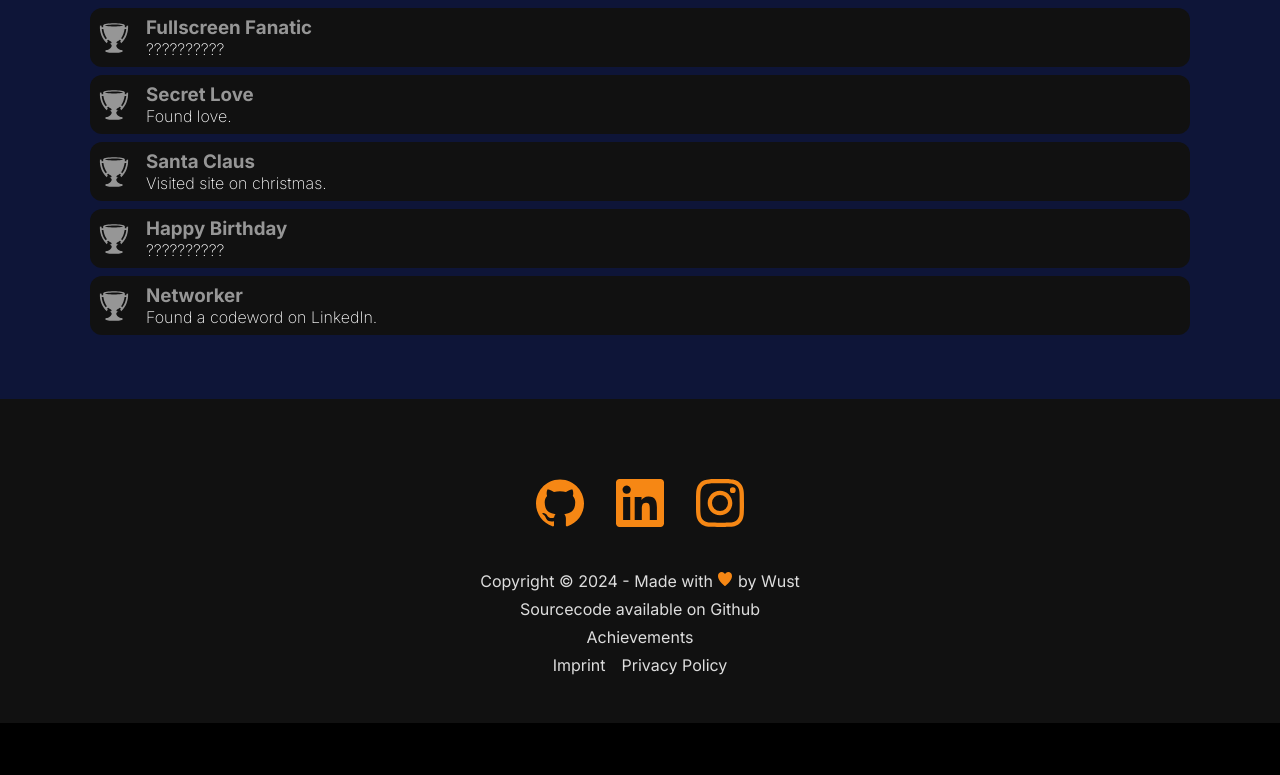
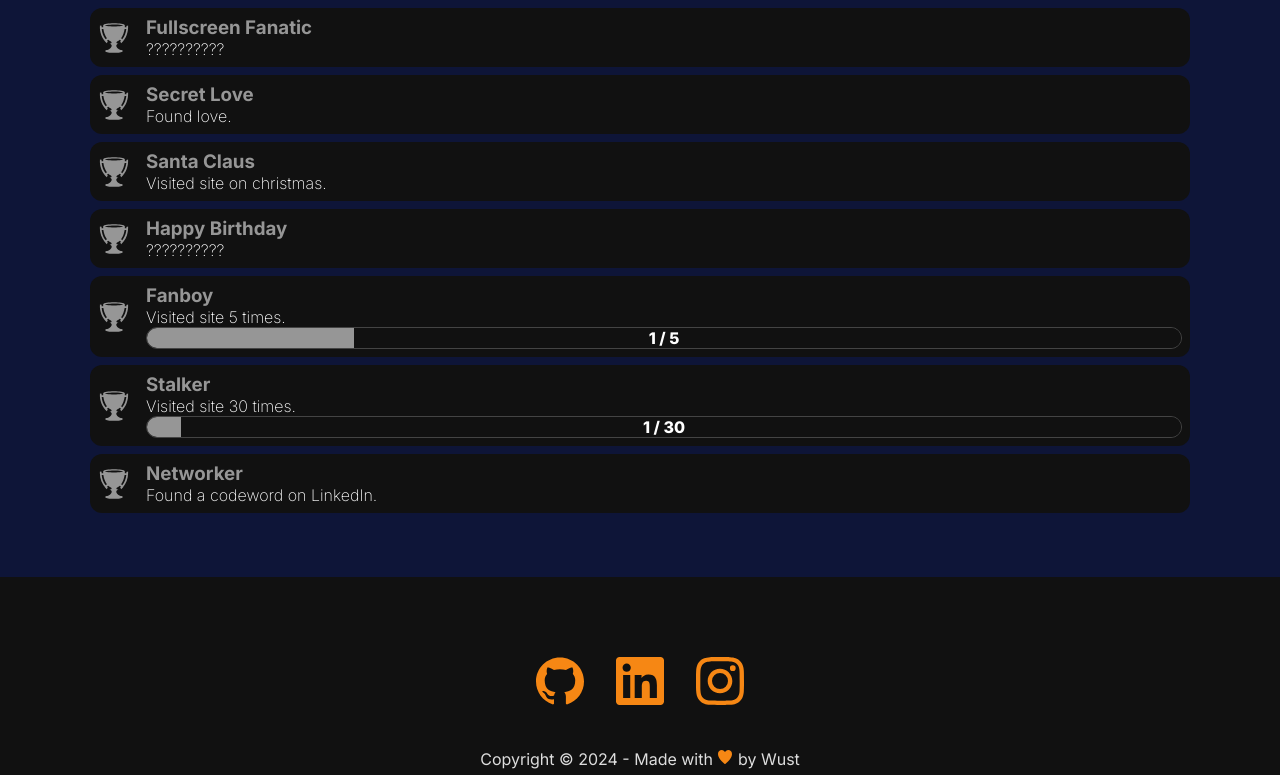
Before and after one commit to TobiasWust/tobiaswust2024, a Next.js app: page /achievements in a window 1280 px wide. Shown: the part 1038-1813 px from the top of the page. Before the commit the page ends 1761 px from the top, so only its background shows below. Built offline with nearby package versions, Linux system fonts and the light colour scheme.

Commit message:
fix store bug, fanboy

```diff
--- a/src/achievements/achievementStore.ts
+++ b/src/achievements/achievementStore.ts
@@ -27,14 +27,19 @@ const achievementStore = create(
       if (get().counters[counterName] && get().counters[counterName] > value) return;
       set({
         counters: {
+          ...get().counters,
           [counterName]: value
         }
       })
     },
     increaseCounter: (counterName) => {
       const value = get().counters[counterName] || 0;
+      console.log('value:', value);
+      console.log('counterName:', counterName);
+      console.log('value2:', get().counters[counterName]);
       set({
         counters: {
+          ...get().counters,
           [counterName]: value + 1
         }
       })
--- a/src/achievements/useAVisits.ts
+++ b/src/achievements/useAVisits.ts
@@ -7,10 +7,12 @@ export default function useAVisits() {
   const counters = achievementStore((state) => state.counters);
 
   useEffect(() => {
+    console.log('hi');
     increaseCounter('visits');
   }, [increaseCounter]);
 
   useEffect(() => {
-    if (counters.visits > 2) addAchievement('fanboy');
+    if (counters.visits >= 5) addAchievement('fanboy');
+    if (counters.visits >= 30) addAchievement('stalker');
   }, [addAchievement, counters.visits]);
 }
--- a/src/components/Footer.tsx
+++ b/src/components/Footer.tsx
@@ -16,7 +16,7 @@ export default function Footer() {
 
   // add achievement socialButterfly if clicked all socials
   useEffect(() => {
-    const max = Math.max(counters.socialsClicked, socialsClicked.length);
+    const max = Math.max(counters?.socialsClicked || 0, socialsClicked.length);
     setCounter('socialsClicked', max);
     if (socialsClicked.length === 3) {
       addAchievement('socialButterfly');
--- a/src/data/achievements.tsx
+++ b/src/data/achievements.tsx
@@ -134,22 +134,24 @@ const achievements: Achievement[] = [
     logo: 'string',
     secret: true,
   },
-  // {
-  //   label: 'Fanboy',
-  //   id: 'fanboy',
-  //   description: 'Visited site 20 times.',
-  //   logo: 'string',
-  //   withProgress: true,
-  //   maxProgress: 5,
-  // },
-  // {
-  //   label: 'Stalker',
-  //   id: 'stalker',
-  //   description: 'Visited site 200 times.',
-  //   logo: 'string',
-  //   withProgress: true,
-  //   maxProgress: 20,
-  // },
+  {
+    label: 'Fanboy',
+    id: 'fanboy',
+    description: 'Visited site 5 times.',
+    logo: 'string',
+    withProgress: true,
+    maxProgress: 5,
+    counterName: 'visits'
+  },
+  {
+    label: 'Stalker',
+    id: 'stalker',
+    description: 'Visited site 30 times.',
+    logo: 'string',
+    withProgress: true,
+    maxProgress: 30,
+    counterName: 'visits'
+  },
   {
     label: 'Networker',
     id: 'networker',
--- a/src/utils/useConsoleMsg.ts
+++ b/src/utils/useConsoleMsg.ts
@@ -17,7 +17,6 @@ export default function useConsoleMsg() {
 
     (window as any).github = function github() {
       console.log("%cThank you for being interested in my code. Check it out on github https://github.com/TobiasWust/tobiaswust2024", "background-color: black; color: lime; padding: 5px 50px 5px 20px; font-family: 'Courier New'");
-      window.location.href = '/#contact'
       addAchievement('inspectorGadget');
     };
     setOnce(true);
```
